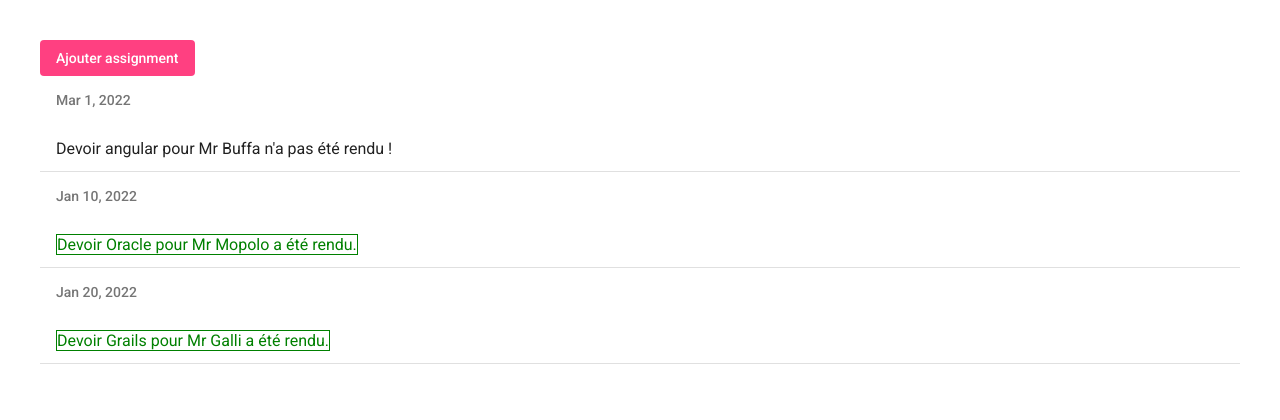
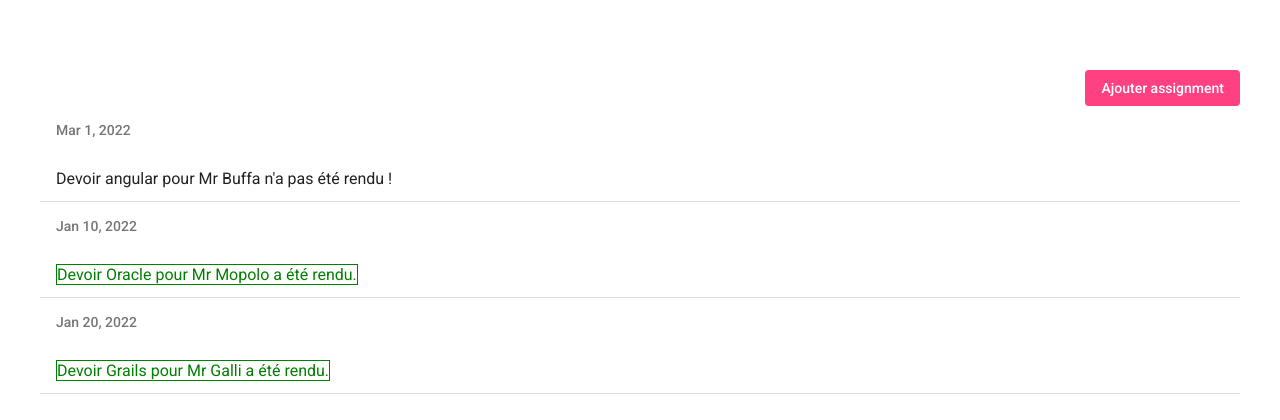
Before and after one commit to maximilien-yedo/assigmnt-app, an Angular app: page / in a window 1280 px wide. Shown: the top 420 px of the page. Built offline with nearby package versions, Linux system fonts and the light colour scheme.

Commit message:
suppression d'un assignment dans le composant detail et envoie d'un evenement au père

```diff
--- a/src/app/assignments/assignment-detail/assignment-detail.component.html
+++ b/src/app/assignments/assignment-detail/assignment-detail.component.html
@@ -6,4 +6,5 @@
   >
     Rendu
   </mat-checkbox>
+  <button mat-flat-button color="warn" (click)="onDeleteAssignment()">DELETE</button>
 </mat-card>
--- a/src/app/assignments/assignment-detail/assignment-detail.component.ts
+++ b/src/app/assignments/assignment-detail/assignment-detail.component.ts
@@ -1,4 +1,4 @@
-import { Component, Input, OnInit } from '@angular/core';
+import { Component, EventEmitter, Input, OnInit, Output } from '@angular/core';
 import { Assignment } from '../assignment.model';
 
 @Component({
@@ -8,6 +8,7 @@ import { Assignment } from '../assignment.model';
 })
 export class AssignmentDetailComponent implements OnInit {
   @Input() assignmentTransmis?:Assignment;
+  @Output() deleteAssignment = new EventEmitter<Assignment>();
 
   constructor() { }
 
@@ -17,10 +18,10 @@ export class AssignmentDetailComponent implements OnInit {
   onAssignmentRendu() {
     if(this.assignmentTransmis) {
       this.assignmentTransmis.rendu = true;
+    }
+  }
 
-      // pour cacher la vue de details
-      this.assignmentTransmis = undefined;
-    }
-
+  onDeleteAssignment() {
+    this.deleteAssignment.emit(this.assignmentTransmis);
   }
 }
--- a/src/app/assignments/assignments.component.css
+++ b/src/app/assignments/assignments.component.css
@@ -8,3 +8,13 @@
   border: 2px dashed orange;
   background-color:lightgrey;
 }
+
+.container {
+  display: flex;
+  flex-direction: column;
+}
+
+.ajouterBtn {
+  margin-top: 30px;
+  align-self: flex-end;
+}
--- a/src/app/assignments/assignments.component.html
+++ b/src/app/assignments/assignments.component.html
@@ -4,8 +4,8 @@
 
 </app-add-assignment>
 
-<main *ngIf="!formVisible">
-  <button mat-flat-button color="accent" (click)="onAddAssignmentBtnClick()">
+<main *ngIf="!formVisible" class="container">
+  <button mat-flat-button color="accent" (click)="onAddAssignmentBtnClick()" class="ajouterBtn">
     Ajouter assignment
   </button>
 
@@ -22,5 +22,8 @@
       <mat-divider></mat-divider>
     </mat-list-item>
   </mat-list>
-  <app-assignment-detail [assignmentTransmis]="assignmentSelectionne"></app-assignment-detail>
+  <app-assignment-detail [assignmentTransmis]="assignmentSelectionne"
+                         (deleteAssignment)="onDeleteAssignment($event)"
+  >
+  </app-assignment-detail>
 </main>
--- a/src/app/assignments/assignments.component.ts
+++ b/src/app/assignments/assignments.component.ts
@@ -54,6 +54,15 @@ export class AssignmentsComponent implements OnInit {
     this.assignmentSelectionne = undefined;
   }
 
+  onDeleteAssignment(assignment:Assignment) {
+    const pos = this.assignments.indexOf(assignment);
+    this.assignments.splice(pos, 1);
+
+    // pour cacher la vue de details
+    this.assignmentSelectionne = undefined;
+
+  }
+
   onNouvelAssignment(assignment:Assignment) {
     this.assignments.push(assignment);
     this.formVisible = false;
```
